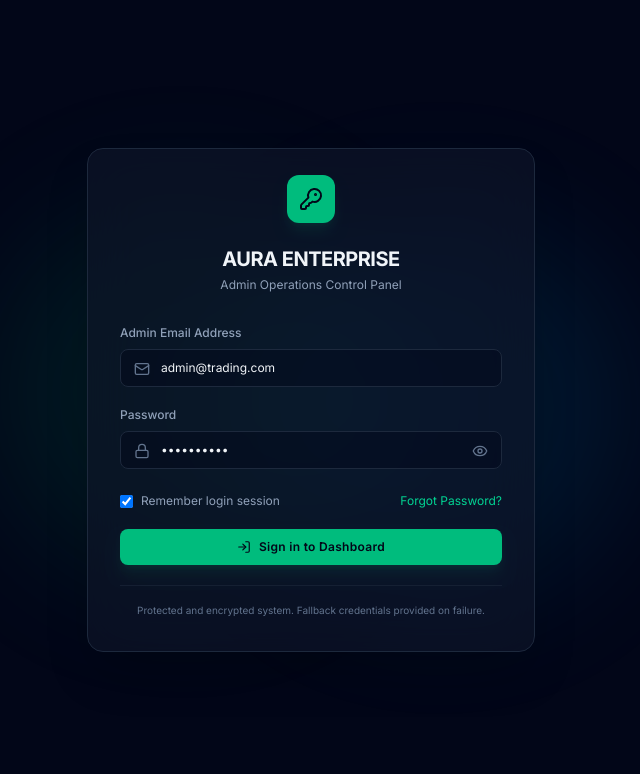
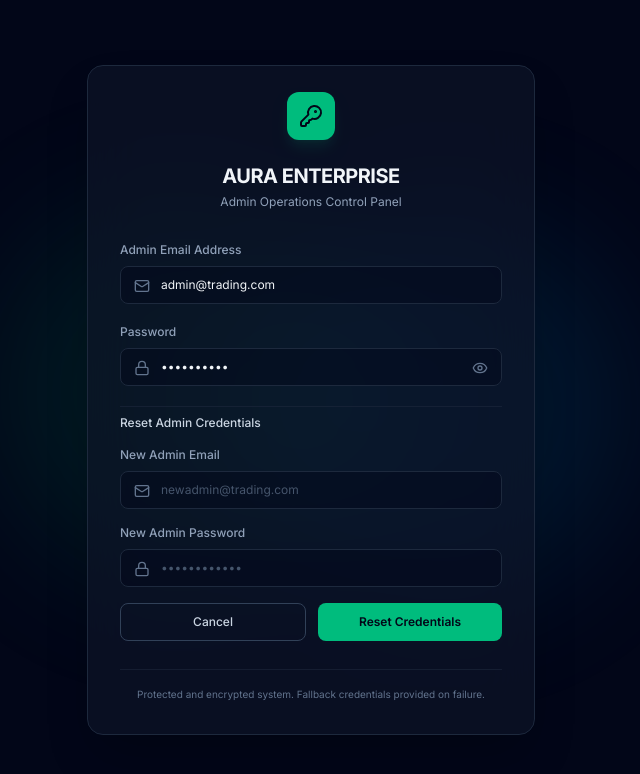
Before and after one commit to forextradebio-boop/Forex-factory-Admin-panel-, a React (Vite) app: page /login in a window 1280 px wide. Both pictures are taken after a click on the button "Forgot Password?". Shown: the top 774 px of the page, without its empty margins (329-969 px from the left). Built offline with nearby package versions, Linux system fonts and the light colour scheme.

Commit message:
Implement Forgot Password functionality
Added a 'Forgot Password?' feature with a reset credentials form.

```diff
--- a/src/pages/Login.tsx
+++ b/src/pages/Login.tsx
@@ -7,6 +7,7 @@ export const Login: React.FC = () => {
   const [email, setEmail] = useState("admin@trading.com");
   const [password, setPassword] = useState("Admin@1234");
   const [rememberMe, setRememberMe] = useState(true);
+  const [showForgot, setShowForgot] = useState(false);
 
   const [showPassword, setShowPassword] = useState(false);
   const [error, setError] = useState<string | null>(null);
@@ -117,6 +118,8 @@ export const Login: React.FC = () => {
               </div>
             </div>
 
+            {!showForgot ? (
+              <>
                 <div className="flex items-center justify-between text-xs pt-1">
                   <label className="flex items-center gap-2 text-slate-400 cursor-pointer">
                     <input
@@ -129,7 +132,7 @@ export const Login: React.FC = () => {
                   </label>
                   <button
                     type="button"
-                onClick={() => alert("Contact System Engineer or check admin.service.ts fallback config.")}
+                    onClick={() => setShowForgot(true)}
                     className="text-emerald-400 hover:underline cursor-pointer"
                   >
                     Forgot Password?
@@ -144,6 +147,63 @@ export const Login: React.FC = () => {
                   <LogIn size={14} />
                   {loading ? "Authenticating security..." : "Sign in to Dashboard"}
                 </button>
+              </>
+            ) : (
+              <div className="pt-2 pb-2 border-t border-slate-800/60 mt-4 animate-in fade-in slide-in-from-top-4">
+                <p className="text-xs font-medium text-slate-300 mb-4">Reset Admin Credentials</p>
+                <div className="space-y-4">
+                  <div>
+                    <label className="block text-xs font-medium text-slate-400 mb-2">New Admin Email</label>
+                    <div className="relative">
+                      <Mail size={16} className="absolute left-3.5 top-3 text-slate-500" />
+                      <input
+                        type="email"
+                        id="new-email"
+                        placeholder="newadmin@trading.com"
+                        className="w-full pl-10 pr-4 py-2.5 text-xs rounded-lg border border-slate-800 bg-slate-950/40 text-slate-100 placeholder-slate-600 focus:outline-none focus:ring-1 focus:ring-emerald-500 focus:border-transparent transition-all"
+                      />
+                    </div>
+                  </div>
+                  <div>
+                    <label className="block text-xs font-medium text-slate-400 mb-2">New Admin Password</label>
+                    <div className="relative">
+                      <Lock size={16} className="absolute left-3.5 top-3 text-slate-500" />
+                      <input
+                        type="password"
+                        id="new-password"
+                        placeholder="••••••••••••"
+                        className="w-full pl-10 pr-4 py-2.5 text-xs rounded-lg border border-slate-800 bg-slate-950/40 text-slate-100 placeholder-slate-600 focus:outline-none focus:ring-1 focus:ring-emerald-500 focus:border-transparent transition-all"
+                      />
+                    </div>
+                  </div>
+                  <div className="flex gap-3">
+                    <button
+                      type="button"
+                      onClick={() => setShowForgot(false)}
+                      className="flex-1 py-2.5 rounded-lg border border-slate-700 hover:bg-slate-800 text-slate-300 font-medium text-xs transition-all cursor-pointer"
+                    >
+                      Cancel
+                    </button>
+                    <button
+                      type="button"
+                      onClick={() => {
+                        const newEmail = (document.getElementById('new-email') as HTMLInputElement)?.value;
+                        const newPass = (document.getElementById('new-password') as HTMLInputElement)?.value;
+                        if (!newEmail || !newPass) {
+                          alert("Please enter both a new email and a new password.");
+                          return;
+                        }
+                        alert(`Credentials successfully updated!\nNew Email: ${newEmail}`);
+                        setShowForgot(false);
+                      }}
+                      className="flex-1 py-2.5 rounded-lg bg-emerald-500 hover:bg-emerald-600 text-slate-950 font-semibold text-xs transition-all cursor-pointer"
+                    >
+                      Reset Credentials
+                    </button>
+                  </div>
+                </div>
+              </div>
+            )}
 
             <div className="pt-4 border-t border-slate-800/60 text-center">
               <p className="text-[10px] text-slate-500 leading-relaxed">
```
Lines whose indentation alone changed are shown as unchanged.
